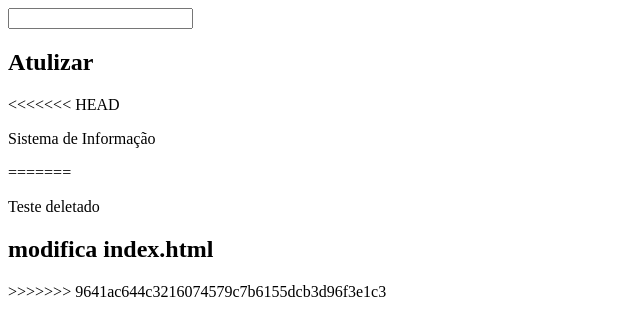
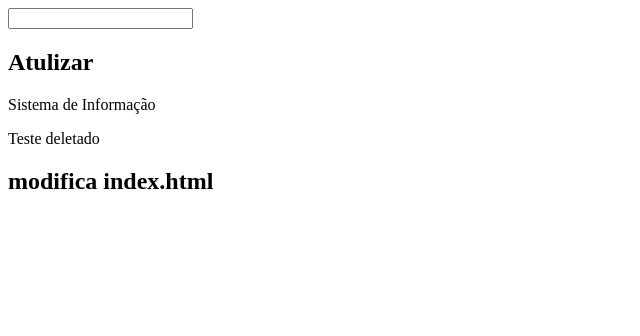
Before and after one commit to wagneroficial/Aula-git, a plain HTML site: page index.html in a window 1280 px wide. Shown: the whole page, without its empty margins (0-640 px from the left). Drawn offline with Linux system fonts and the light colour scheme.

```diff
--- a/index.html
+++ b/index.html
@@ -8,12 +8,9 @@
 <body>
     <input type="text">
     <h2>Atulizar</h2>
-<<<<<<< HEAD
 
     <p>Sistema de Informação</p>
-=======
     <p>Teste deletado</p>
     <h2>modifica index.html</h2>
->>>>>>> 9641ac644c3216074579c7b6155dcb3d96f3e1c3
 </body>
 </html>
```
Also changed, not shown: login.html (+1 -0 lines).
